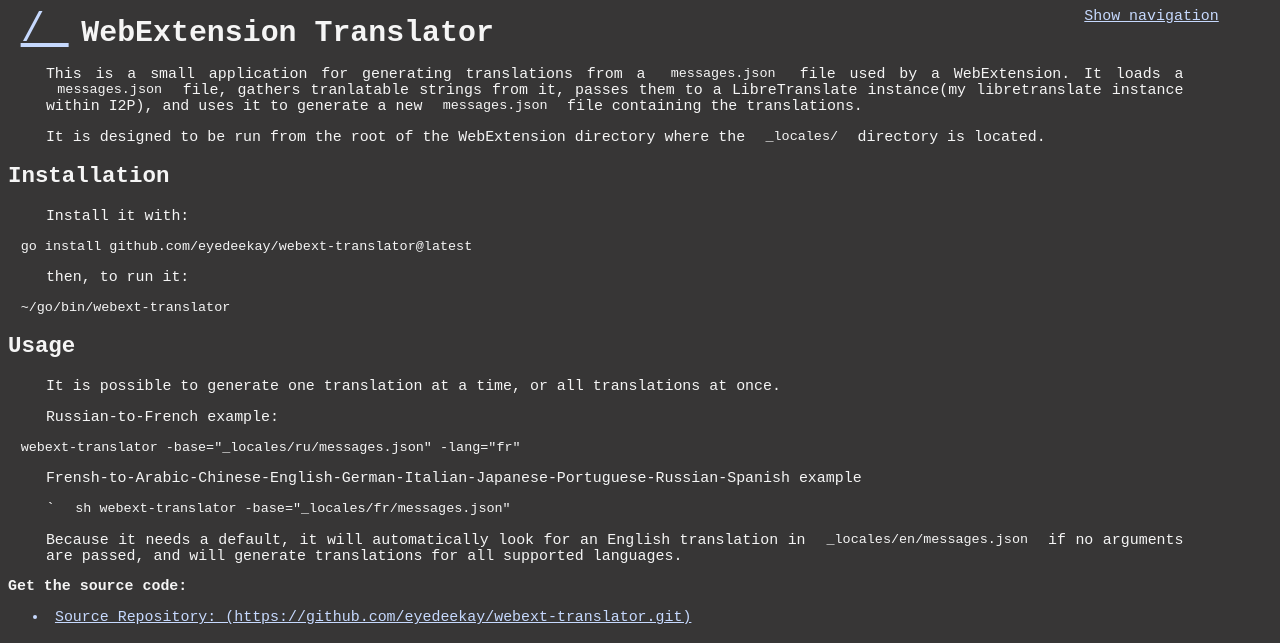
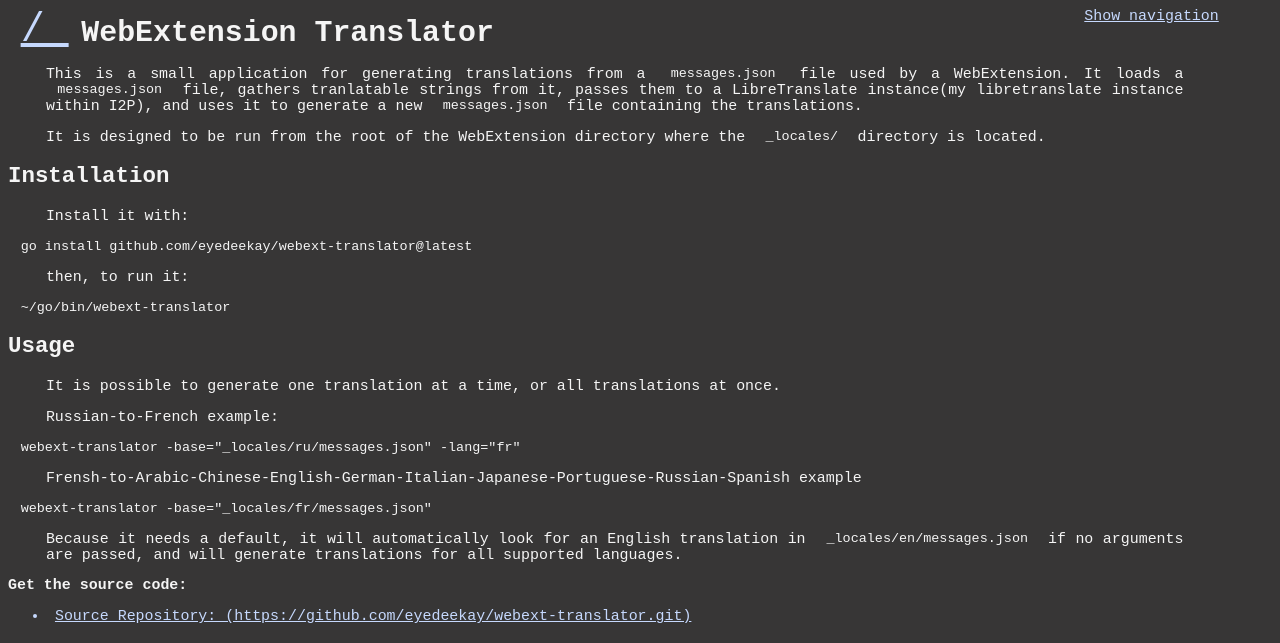
Before and after one commit to eyedeekay/webext-translator, a plain HTML site: page index.html in a window 1280 px wide. Shown: the top 643 px of the page. Drawn offline with Linux system fonts and the light colour scheme.

Commit message:
update index.html

```diff
--- a/index.html
+++ b/index.html
@@ -93,13 +93,8 @@
     <p>
       Frensh-to-Arabic-Chinese-English-German-Italian-Japanese-Portuguese-Russian-Spanish example
     </p>
-    <p>
-      `
-      <code>
-        sh
-        webext-translator -base=&quot;_locales/fr/messages.json&quot;
-      </code>
-    </p>
+    <pre><code class="language-sh">webext-translator -base=&quot;_locales/fr/messages.json&quot;
+</code></pre>
     <p>
       Because it needs a default, it will automatically look for an English translation in
       <code>
```
Also changed, not shown: 1 other file.
